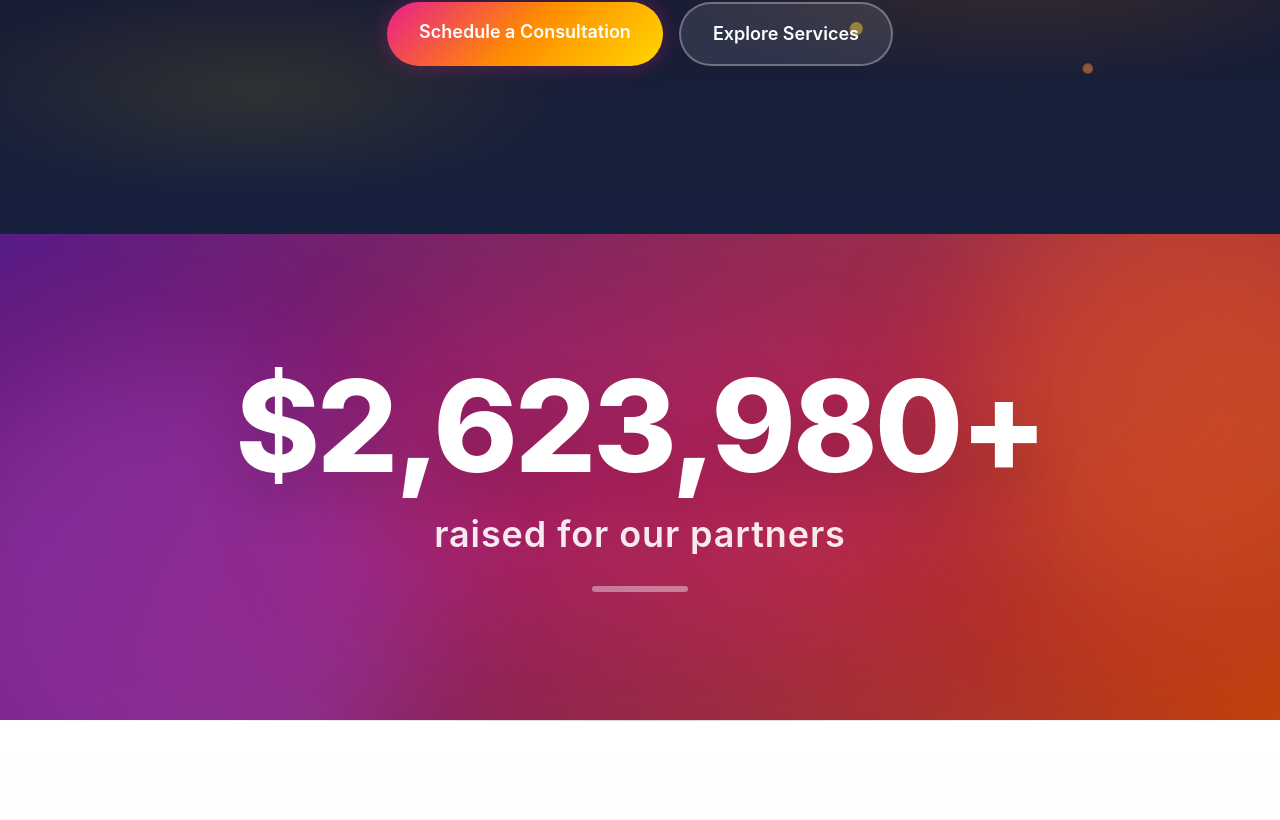
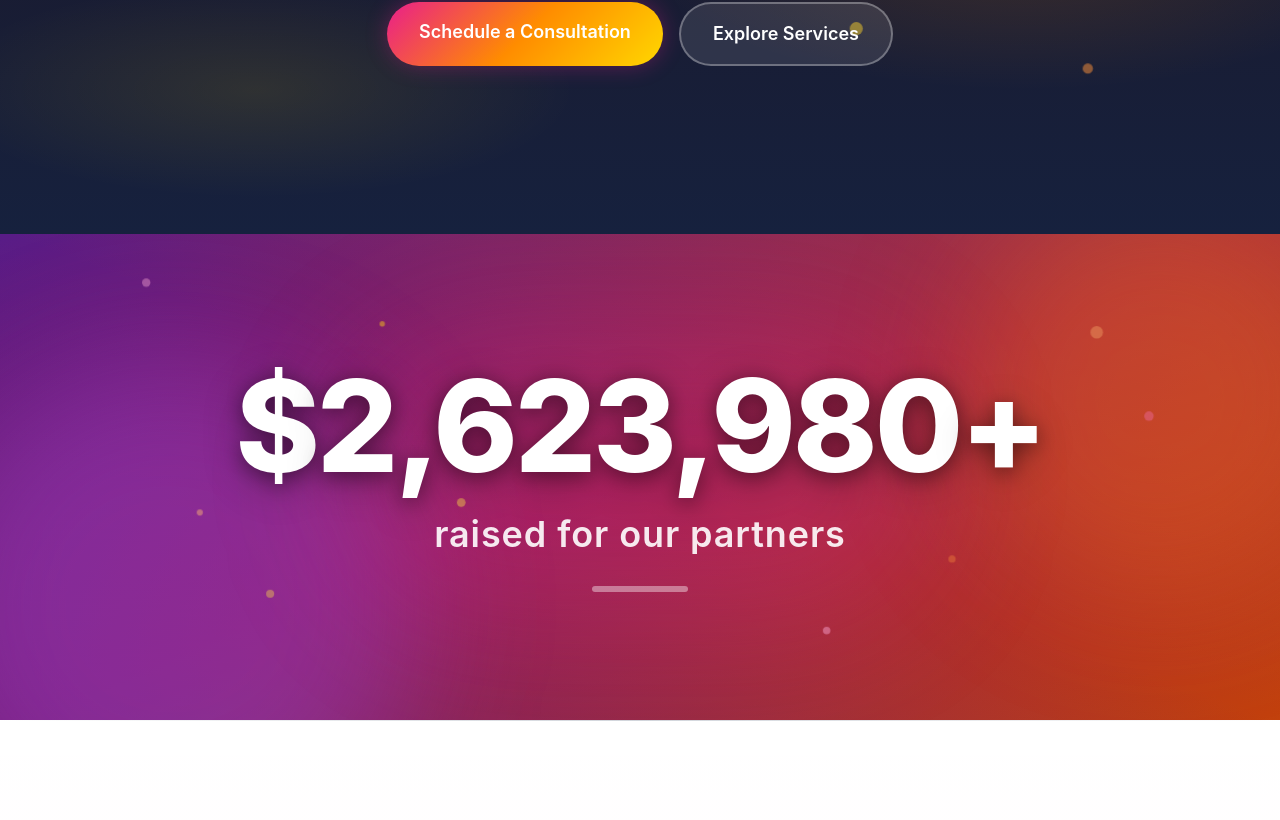
Before and after one commit to launchpadsolutionsdev/consultingwebsite, a Next.js app: page / in a window 1280 px wide. Shown: the part 582-1402 px from the top of the page. Built offline with nearby package versions, Linux system fonts and the light colour scheme.

Commit message:
Add floating particles and enhanced drop shadow to stats section
- Added 10 animated particles behind the fundraising number
- Enhanced text shadow for better depth and visibility

https://claude.ai/code/session_012DsmTG9bnpmJ8E1XjXLuU2

```diff
--- a/src/app/page.tsx
+++ b/src/app/page.tsx
@@ -168,11 +168,23 @@ export default function Home() {
           <div className="absolute top-1/2 left-1/2 -translate-x-1/2 -translate-y-1/2 w-[600px] h-[300px] bg-pink-500/20 rounded-full blur-3xl" />
         </div>
 
+        {/* Floating particles */}
+        <div className="absolute top-[15%] left-[10%] w-2 h-2 rounded-full bg-pink-300/60 animate-particle" />
+        <div className="absolute top-[25%] right-[15%] w-3 h-3 rounded-full bg-orange-300/50 animate-particle" style={{ animationDelay: '0.5s' }} />
+        <div className="absolute bottom-[20%] left-[20%] w-2 h-2 rounded-full bg-yellow-300/55 animate-particle" style={{ animationDelay: '1s' }} />
+        <div className="absolute top-[40%] right-[10%] w-2.5 h-2.5 rounded-full bg-pink-400/50 animate-particle" style={{ animationDelay: '1.5s' }} />
+        <div className="absolute bottom-[30%] right-[25%] w-2 h-2 rounded-full bg-orange-400/45 animate-particle" style={{ animationDelay: '2s' }} />
+        <div className="absolute top-[20%] left-[30%] w-1.5 h-1.5 rounded-full bg-yellow-400/60 animate-particle" style={{ animationDelay: '2.5s' }} />
+        <div className="absolute bottom-[15%] right-[35%] w-2 h-2 rounded-full bg-pink-300/55 animate-particle" style={{ animationDelay: '3s' }} />
+        <div className="absolute top-[60%] left-[15%] w-1.5 h-1.5 rounded-full bg-orange-300/50 animate-particle" style={{ animationDelay: '3.5s' }} />
+        <div className="absolute bottom-[40%] left-[35%] w-2 h-2 rounded-full bg-yellow-300/45 animate-particle" style={{ animationDelay: '4s' }} />
+        <div className="absolute top-[35%] right-[30%] w-1.5 h-1.5 rounded-full bg-pink-400/55 animate-particle" style={{ animationDelay: '4.5s' }} />
+
         <div className="max-w-7xl mx-auto px-6 lg:px-8 relative z-10">
           <div className="text-center">
             {/* The big number */}
             <div className="mb-6 animate-on-scroll">
-              <div className="text-5xl sm:text-7xl md:text-8xl lg:text-9xl font-extrabold tracking-tight leading-none text-white drop-shadow-2xl">
+              <div className="text-5xl sm:text-7xl md:text-8xl lg:text-9xl font-extrabold tracking-tight leading-none text-white [text-shadow:_0_4px_20px_rgba(0,0,0,0.4),_0_8px_40px_rgba(0,0,0,0.3)]">
                 <CountUpNumber />
               </div>
             </div>
```
